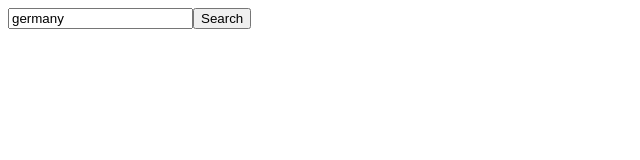
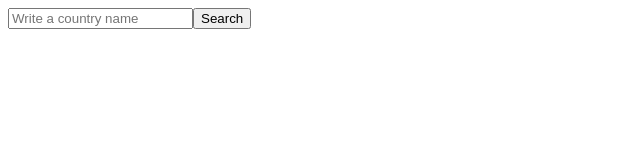
Before and after one commit to ZakariaHn/Rest_Countries_API-React, a React (Create React App) app: page / in a window 1280 px wide. Shown: the top 160 px of the page, without its empty margins (0-640 px from the left). Built offline with nearby package versions, Linux system fonts and the light colour scheme.

Commit message:
newbranch

```diff
--- a/src/App.js
+++ b/src/App.js
@@ -5,13 +5,13 @@ import Country from "./components/Country";
 export default class App extends React.Component {
   constructor(props) {
     super(props);
-
     this.state = {
-      userInput: "germany",
+      userInput: "",
       countriesData: [],
       loading: true,
     };
   }
+
   changeHandler = (e) => {
     this.setState({
       userInput: e.target.value.trim(),
@@ -22,7 +22,6 @@ export default class App extends React.Component {
     this.setState({
       countriesData,
     });
-    console.log(countriesData);
   };
 
   submitHandler = (e) => {
@@ -33,6 +32,7 @@ export default class App extends React.Component {
       .then((data) => this.newSearch(data))
       .catch((err) => console.error(err));
   };
+
   render() {
     return (
       <React.Fragment>
```
